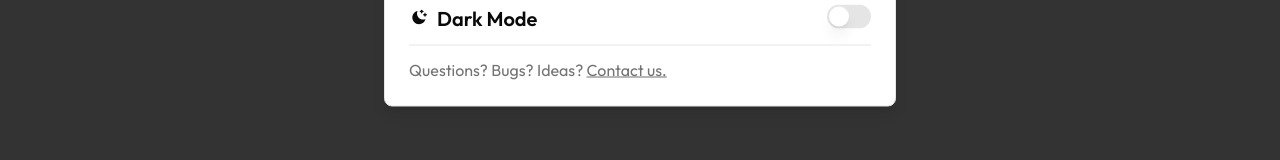
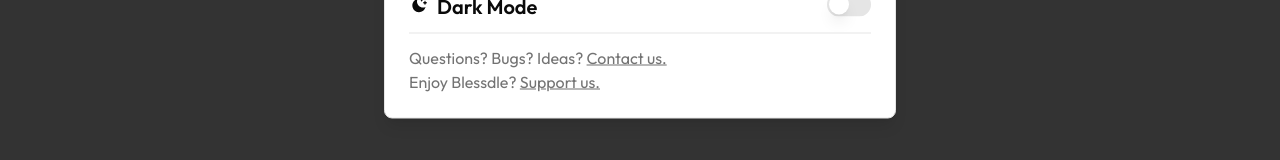
Before and after one commit to jmoon0/UFCdle, a React (Vite) app in the folder frontend/: page / in a window 1280 px wide. Both pictures are taken after a click on the button "Settings". Shown: the part 389-549 px from the top of the page. Built offline with nearby package versions, Linux system fonts and the light colour scheme; no server answers.

Commit message:
Added ko-fi link

```diff
--- a/frontend/src/components/Settings.jsx
+++ b/frontend/src/components/Settings.jsx
@@ -55,6 +55,7 @@
             <Separator />
             <div>
               <p className='text-base text-muted-foreground'>Questions? Bugs? Ideas? <a className="underline" href="https://forms.gle/s4rGBUxU9VMh4ZzAA" target='_blank' rel='nofollow'>Contact us.</a></p>
+              <p className='text-base text-muted-foreground'>Enjoy Blessdle? <a className="underline" href="https://ko-fi.com/moonwater0" target='_blank' rel='nofollow'>Support us.</a></p>
             </div>
           </div>
         </DialogContent>
```
